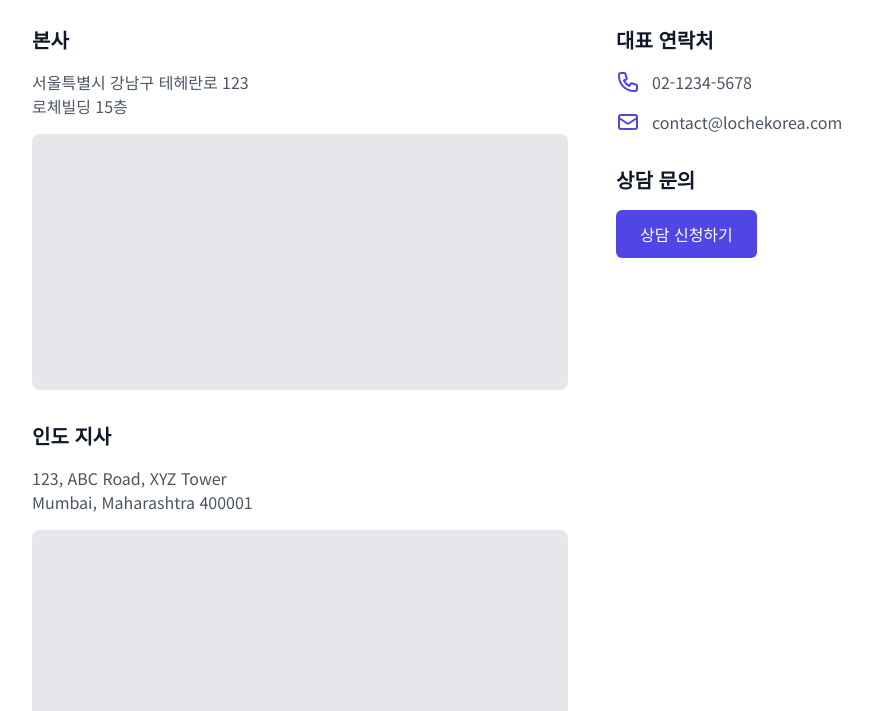
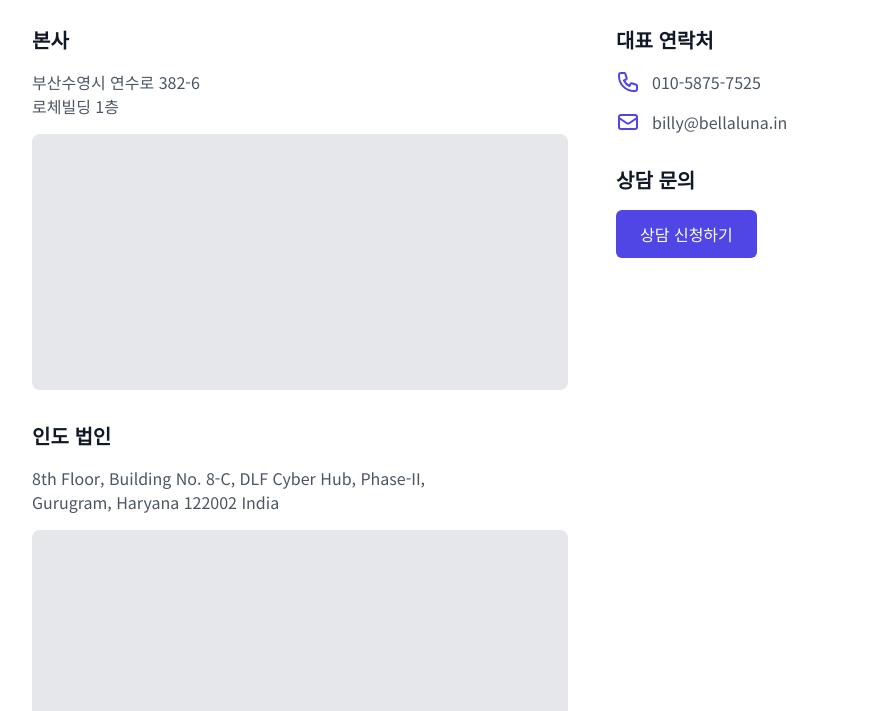
Before and after one commit to lochekorea/lochehomepage, a plain HTML site: page pages/about/contact.html in a window 1280 px wide. Shown: the part 583-1294 px from the top of the page, without its empty margins (48-920 px from the left). Drawn offline with nearby package versions, Linux system fonts and the light colour scheme; files whose address does not match are found by name.

Commit message:
about/contact 수정업데이트

```diff
--- a/pages/about/contact.html
+++ b/pages/about/contact.html
@@ -147,8 +147,8 @@
                         <div class="space-y-8">
                             <div>
                                 <h3 class="text-xl font-bold text-gray-900 mb-4">본사</h3>
-                                <p class="text-gray-600">서울특별시 강남구 테헤란로 123</p>
-                                <p class="text-gray-600">로체빌딩 15층</p>
+                                <p class="text-gray-600">부산수영시 연수로 382-6</p>
+                                <p class="text-gray-600">로체빌딩 1층</p>
                                 <div class="mt-4">
                                     <div class="bg-gray-200 rounded-lg h-64">
                                         <!-- 지도가 들어갈 자리 -->
@@ -156,9 +156,9 @@
                                 </div>
                             </div>
                             <div>
-                                <h3 class="text-xl font-bold text-gray-900 mb-4">인도 지사</h3>
-                                <p class="text-gray-600">123, ABC Road, XYZ Tower</p>
-                                <p class="text-gray-600">Mumbai, Maharashtra 400001</p>
+                                <h3 class="text-xl font-bold text-gray-900 mb-4">인도 법인</h3>
+                                <p class="text-gray-600"> 8th Floor, Building No. 8-C, DLF Cyber Hub, Phase-II, </p>
+                                <p class="text-gray-600">Gurugram, Haryana 122002 India</p>
                                 <div class="mt-4">
                                     <div class="bg-gray-200 rounded-lg h-64">
                                         <!-- 지도가 들어갈 자리 -->
@@ -177,13 +177,13 @@
                                         <svg class="w-6 h-6 text-indigo-600 mr-3" fill="none" stroke="currentColor" viewBox="0 0 24 24">
                                             <path stroke-linecap="round" stroke-linejoin="round" stroke-width="2" d="M3 5a2 2 0 012-2h3.28a1 1 0 01.948.684l1.498 4.493a1 1 0 01-.502 1.21l-2.257 1.13a11.042 11.042 0 005.516 5.516l1.13-2.257a1 1 0 011.21-.502l4.493 1.498a1 1 0 01.684.949V19a2 2 0 01-2 2h-1C9.716 21 3 14.284 3 6V5z"/>
                                         </svg>
-                                        <span class="text-gray-600">02-1234-5678</span>
+                                        <span class="text-gray-600">010-5875-7525</span>
                                     </li>
                                     <li class="flex items-center">
                                         <svg class="w-6 h-6 text-indigo-600 mr-3" fill="none" stroke="currentColor" viewBox="0 0 24 24">
                                             <path stroke-linecap="round" stroke-linejoin="round" stroke-width="2" d="M3 8l7.89 5.26a2 2 0 002.22 0L21 8M5 19h14a2 2 0 002-2V7a2 2 0 00-2-2H5a2 2 0 00-2 2v10a2 2 0 002 2z"/>
                                         </svg>
-                                        <span class="text-gray-600">contact@lochekorea.com</span>
+                                        <span class="text-gray-600">billy@bellaluna.in</span>
                                     </li>
                                 </ul>
                             </div>
```
